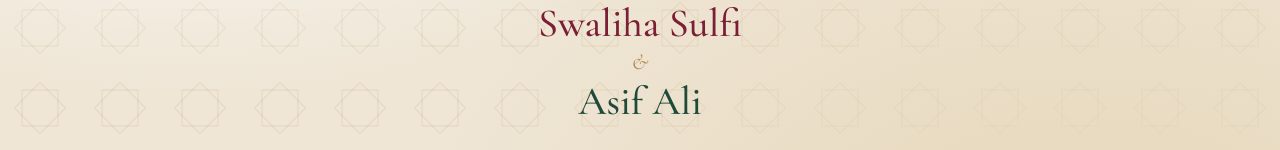
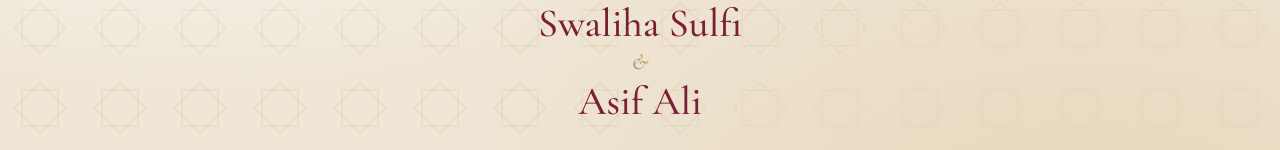
Before and after one commit to subinraj18/engagement-invitation., a React (Vite) app: page / in a window 1280 px wide. Shown: the part 412-562 px from the top of the page. Built offline with nearby package versions, Linux system fonts and the light colour scheme.

Commit message:
Update Islamic engagement invitation design color same

```diff
--- a/src/App.css
+++ b/src/App.css
@@ -10,7 +10,7 @@
   font-weight: 400;
   scroll-behavior: smooth;
   --burgundy: #7a1f35;
-  --green: #1f4a3a;
+  --green: #7a1f35;
   --gold: #b18b50;
   --gold-soft: #d9c39a;
   --ivory: #fbf7ef;
```
